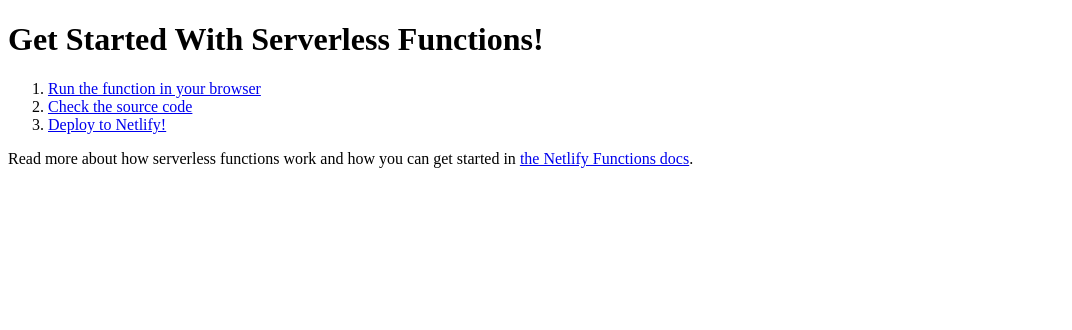
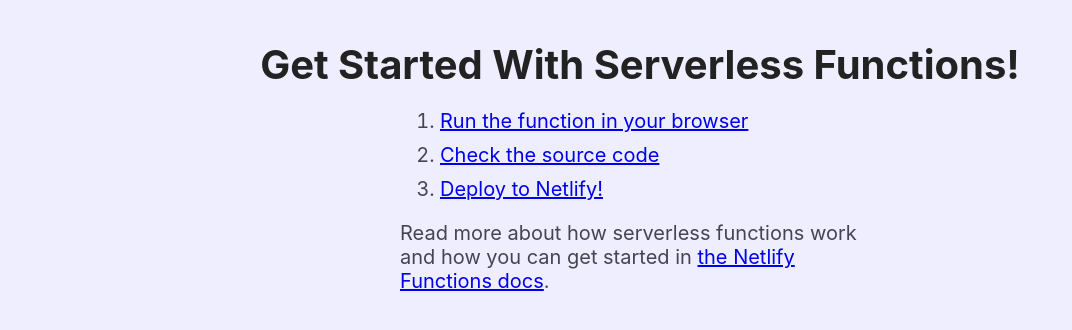
Before and after one commit to jlengstorf/serverless-functions, a website: page public/index.html in a window 1280 px wide. Shown: the whole page, without its empty margins (0-1072 px from the left). Drawn offline with Linux system fonts and the light colour scheme.

Commit message:
feat: limited styles and dark mode support because WE ARE DEVELOPERS AND WE NEED DARK MODE

```diff
--- a/public/index.html
+++ b/public/index.html
@@ -5,6 +5,69 @@
     <meta name="viewport" content="width=device-width, initial-scale=1.0" />
     <meta http-equiv="X-UA-Compatible" content="ie=edge" />
     <title>Get Started With Serverless Functions</title>
+    <style>
+      html,
+      body {
+        font-family: -apple-system, BlinkMacSystemFont, 'Segoe UI', Roboto,
+          Oxygen, Ubuntu, Cantarell, 'Open Sans', 'Helvetica Neue', sans-serif;
+        font-size: 20px;
+      }
+
+      html {
+        background: #eef;
+        color: #445;
+      }
+
+      h1 {
+        color: #222;
+      }
+
+      @media (prefers-color-scheme: dark) {
+        html {
+          background: #222;
+          color: #dde;
+        }
+
+        h1 {
+          color: #eef;
+        }
+
+        a {
+          color: #88f;
+        }
+
+        a:visited {
+          color: #a35fe7;
+        }
+      }
+
+      body {
+        margin: 2rem auto;
+        max-width: 90vw;
+      }
+
+      h1,
+      ol,
+      p {
+        margin: 1rem 0 0;
+      }
+
+      h1 {
+        text-align: center;
+      }
+
+      ol,
+      p {
+        margin-left: auto;
+        margin-right: auto;
+        max-width: 100%;
+        width: 480px;
+      }
+
+      li {
+        margin: 0.5rem 0 0 1rem;
+      }
+    </style>
   </head>
   <body>
     <h1>Get Started With Serverless Functions!</h1>
```
